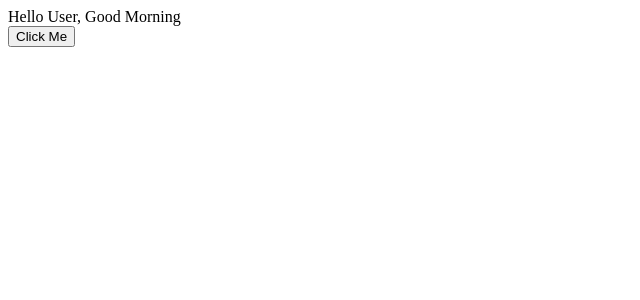
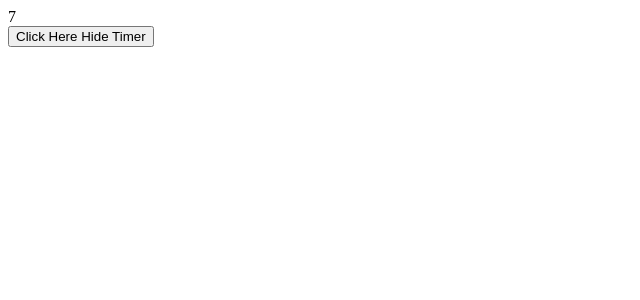
Before and after one commit to Shri2710/react-revision, a React app: page / in a window 1280 px wide. Shown: the top 300 px of the page, without its empty margins (0-640 px from the left). Built offline with nearby package versions, Linux system fonts and the light colour scheme.

Commit message:
Exploring useEffect hook

```diff
--- a/src/App.js
+++ b/src/App.js
@@ -1,31 +1,14 @@
 import React from 'react';
-import { useState, useCallback } from 'react';
+import { useState, useCallback, useEffect} from 'react';
 import Button from './Button';
+import { Timer } from './Timer';
 
 const App = () => {
-
-    const [message, setMessage] = useState("Hello User, Good Morning")
-
-    const changeMsg = useCallback(() => {
-        //    setMessage("Hello user, Good AfterNoon");
-
-        //setMessage 2nd implementation when we want to manipulate prev data and this updates this state asynchronously
-
-        setMessage((prevData) => {
-            console.log(prevData)
-            return "Hello user, Good Afternoon";
-        })
-
-    }, []);
-
-    return <>
-        <div>
-            {message}
-        </div>
-        <div>
-            <Button clickAction={changeMsg}>Click Me</Button>
-        </div>
-    </>
+    const [time,setTimer] = useState(true);
+    return (<>
+        { time ? <Timer /> : '' }
+        <button onClick={()=> setTimer((prev)=> !prev)} >Click Here Hide Timer</button>
+    </>)
 }
 
 
--- /dev/null
+++ b/src/Timer.js
@@ -0,0 +1,21 @@
+import React from 'react'
+import { useEffect, useState } from 'react'
+
+export const Timer = () => {
+  const [counter,setCounter] = useState(0);
+
+  useEffect(()=>{
+
+    const interval = setInterval(()=>{
+        console.log("Running Timer")
+        setCounter((prev)=> prev+1);
+    },1000);
+
+    return ()=>{
+        clearInterval(interval);
+    }
+  },[]);
+  return (
+    <div>{counter}</div>
+  )
+}
```
